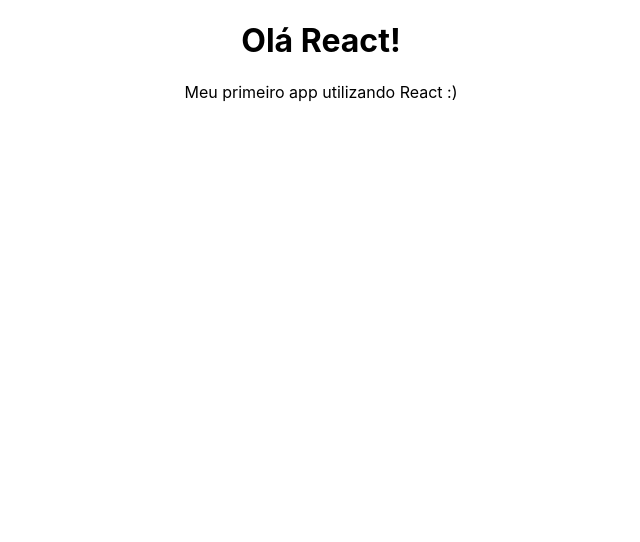
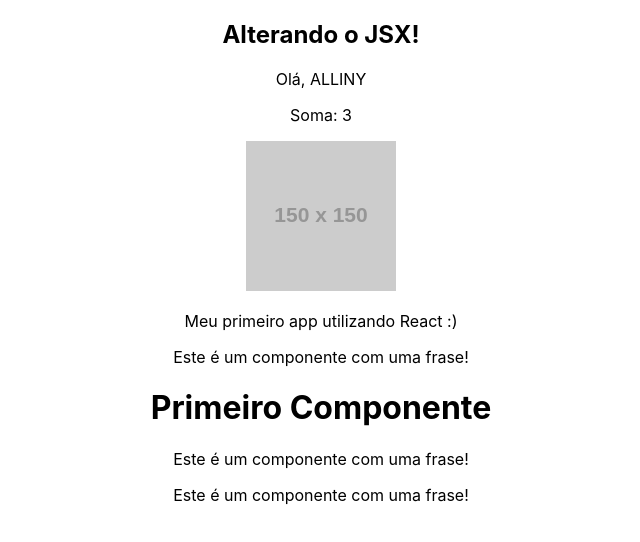
Before and after one commit to BenvindoDev/meu-projeto, a React (Create React App) app: page / in a window 1280 px wide. Shown: the top 542 px of the page, without its empty margins (319-959 px from the left). Built offline with nearby package versions, Linux system fonts and the light colour scheme.

Commit message:
components

```diff
--- a/src/App.js
+++ b/src/App.js
@@ -1,6 +1,7 @@
 import logo from './logo.svg';
 import './App.css';
 import HelloWorld from './components/HelloWorld';
+import Frase from './components/Frase';
 
 function App() {
   const name = "Alliny"
@@ -15,8 +16,14 @@
 
   return (
     <div className="App">
-      <h1>Olá React!</h1>
+      <h2>Alterando o JSX!</h2>
+      <p>Olá, {newName}</p>
+      <p>Soma: {sum(1, 2)}</p>
+      <img src={url} alt="Minha Imagem" />
       <p>Meu primeiro app utilizando React :)</p>
+      <HelloWorld/>
+      <Frase/>
+      <Frase/>
     </div>
   );
 }
```
